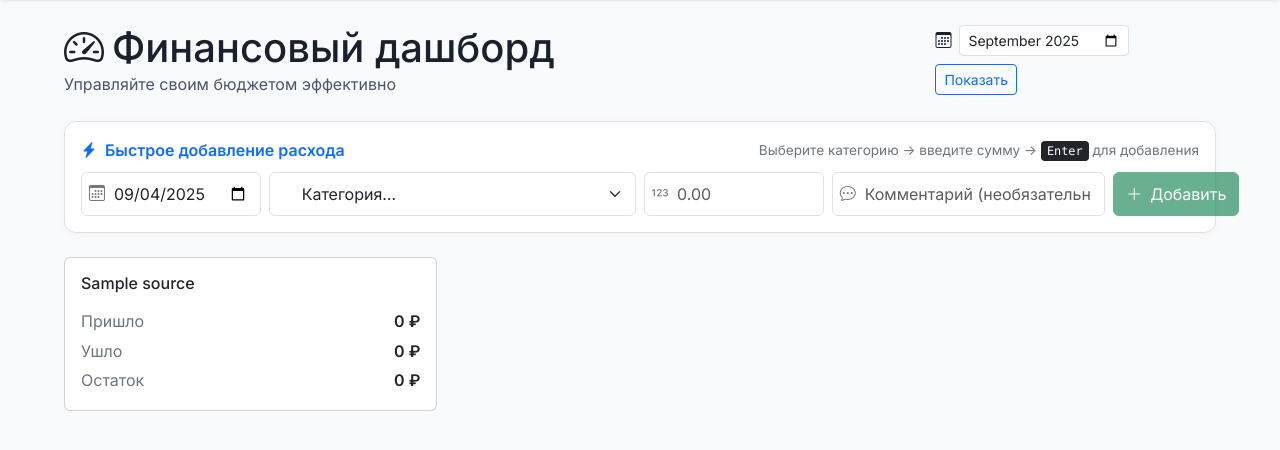
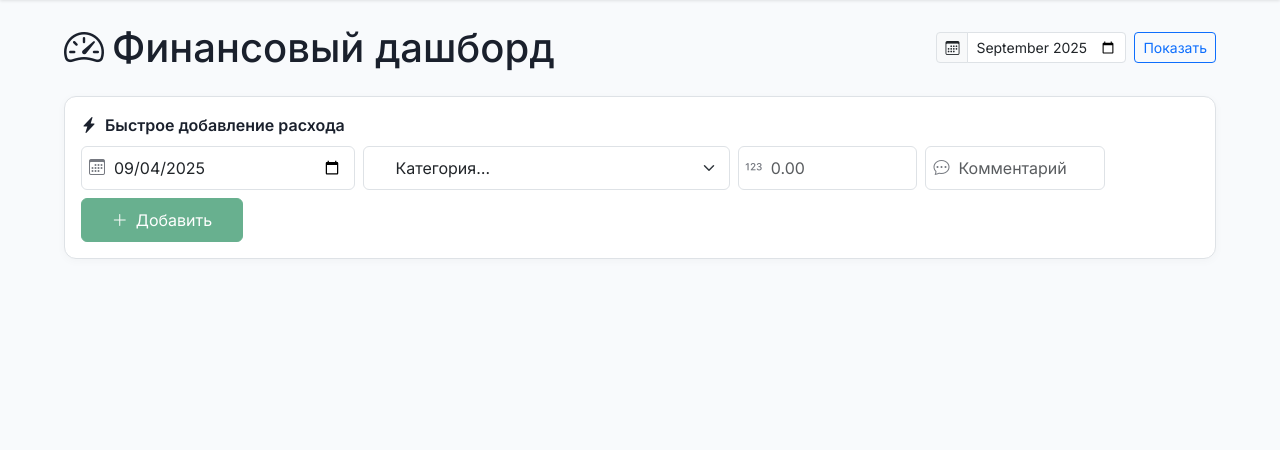
Before and after one commit to Genacvali/crystall-budget, a Flask app: page /dashboard in a window 1280 px wide. Shown: the part 79-529 px from the top of the page. Run offline with Flask 3, Linux system fonts and the light colour scheme; the visitor is signed in with stand-in values (Sample User, id 1); tables that the repository leaves empty hold one stand-in row (values such as "Sample post"); data that the repository does not hold is empty.

Commit message:
update dashboard.html

```diff
--- a/templates/dashboard.html
+++ b/templates/dashboard.html
@@ -3,78 +3,55 @@
 
 {% block content %}
 <style>
-/* селекты не клипуются */
+/* общий */
 select.form-select,.form-modern{position:relative;overflow:hidden;z-index:1}
 select.form-select option,.form-modern option{position:relative;z-index:9999}
 
-/* заголовок: кнопки справа не наезжают */
+/* шапка */
 .header-row{row-gap:.5rem}
 
-/* QUICKBAR */
+/* quickbar */
 .quickbar{border:1px solid var(--bs-border-color);border-radius:12px;background:#fff;box-shadow:0 2px 10px rgba(0,0,0,.03)}
-.quickbar .q-label{font-weight:600;color:#0d6efd;display:flex;align-items:center;gap:.5rem}
 .q-input{position:relative}
-.q-input .bi{position:absolute;left:12px;top:50%;transform:translateY(-50%);opacity:.6}
+.q-input .bi{position:absolute;left:12px;top:50%;transform:translateY(-50%);opacity:.6;pointer-events:none}
 .q-input input.form-control,.q-input select.form-select{padding-left:2rem;height:44px}
-.btn-add{height:44px;display:inline-flex;align-items:center;gap:.5rem}
-.help{font-size:.85rem;color:#6c757d}
-input[type=number]::-webkit-outer-spin-button,
-input[type=number]::-webkit-inner-spin-button{-webkit-appearance:none;margin:0}
-input[type=number]{-moz-appearance:textfield}
-
-/* карточки источников */
-.source-card .k{color:#6c757d}
-.source-card .v{font-weight:600}
-
-/* таблица категорий */
-.table-modern{width:100%;border-collapse:separate;border-spacing:0 8px}
-.table-modern thead th{font-weight:600;color:#6c757d;border:0;padding:.25rem .75rem}
-.table-modern tbody tr{background:#fff;box-shadow:0 1px 2px rgba(0,0,0,.04);border-radius:10px}
-.table-modern tbody td{border:0;padding:.75rem .75rem;vertical-align:middle}
-.table-modern .cell-title{font-weight:700}
-.table-modern .progress{height:8px;background:#eef1f4}
-.table-modern .progress-bar{transition:width .3s ease}
-.badge-soft{border-radius:999px;padding:.35rem .6rem;font-weight:600}
-.badge-soft-success{background:#e8f6ee;color:#198754}
-.badge-soft-warning{background:#fff3cd;color:#b58100}
-.badge-soft-danger{background:#fde2e2;color:#c03a3a}
-.currency{white-space:nowrap}
+.btn-add{height:44px;display:inline-flex;align-items:center;gap:.5rem;justify-content:center}
+.btn-col{min-width:170px}           /* не даём кнопке съехать */
 </style>
 
 <!-- Заголовок -->
-<div class="row align-items-start align-items-md-center justify-content-between header-row mb-4">
+<div class="row align-items-center justify-content-between header-row mb-4">
   <div class="col-auto">
     <h1 class="m-0 d-flex align-items-center gap-2">
       <i class="bi bi-speedometer2"></i> Финансовый дашборд
     </h1>
-    <p class="text-secondary mb-0">Управляйте своим бюджетом эффективно</p>
   </div>
-  <!-- Переключатель месяца -->
+
+  <!-- Переключатель месяца (исправленный пикер) -->
   <div class="col-auto">
     <form method="get" class="d-flex align-items-center gap-2 flex-wrap">
-      <i class="bi bi-calendar3 text-primary"></i>
-      <input type="month" name="month" value="{{ current_month }}" class="form-control form-control-sm" style="max-width:170px">
+      <div class="input-group input-group-sm" style="max-width: 190px;">
+        <span class="input-group-text"><i class="bi bi-calendar3"></i></span>
+        <input type="month" name="month" value="{{ current_month }}" class="form-control">
+      </div>
       <button class="btn btn-outline-primary btn-sm">Показать</button>
     </form>
   </div>
 </div>
 
-<!-- Быстрое добавление расхода — компактная панель -->
+<!-- Быстрый ввод -->
 <div class="quickbar p-3 mb-4">
-  <div class="d-flex align-items-center justify-content-between mb-2 flex-wrap gap-2">
-    <div class="q-label">
+  <div class="d-flex align-items-center justify-content-between mb-2">
+    <div class="fw-semibold text-primary d-flex align-items-center gap-2">
       <i class="bi bi-lightning-charge-fill"></i> Быстрое добавление расхода
-    </div>
-    <div class="help d-none d-md-block">
-      Выберите категорию → введите сумму → <kbd>Enter</kbd> для добавления
     </div>
   </div>
 
   <form id="quick-expense-form" method="POST" action="/quick-expense">
     <input type="hidden" name="return_month" value="{{ current_month }}">
-    <div class="row g-2">
+    <div class="row g-2 align-items-stretch">
       <!-- дата -->
-      <div class="col-12 col-md-2 q-input">
+      <div class="col-12 col-md-3 q-input">
         <i class="bi bi-calendar3"></i>
         <input type="date" name="date" id="qe-date" value="{{ today }}" class="form-control" required>
       </div>
@@ -91,15 +68,16 @@ input[type=number]{-moz-appearance:textfield}
       <!-- сумма -->
       <div class="col-6 col-md-2 q-input">
         <i class="bi bi-123"></i>
-        <input type="number" name="amount" id="qe-amount" step="0.01" min="0.01" placeholder="0.00" inputmode="decimal" class="form-control" required>
+        <input type="number" name="amount" id="qe-amount" step="0.01" min="0.01" placeholder="0.00"
+               inputmode="decimal" class="form-control" required>
       </div>
       <!-- комментарий -->
-      <div class="col-6 col-md-3 q-input">
+      <div class="col-6 col-md-2 q-input">
         <i class="bi bi-chat-dots"></i>
-        <input type="text" name="note" id="qe-note" class="form-control" placeholder="Комментарий (необязательно)">
+        <input type="text" name="note" id="qe-note" class="form-control" placeholder="Комментарий">
       </div>
       <!-- кнопка -->
-      <div class="col-12 col-md-1 d-grid">
+      <div class="col-12 col-md-1 btn-col d-grid">
         <button type="submit" id="qe-submit" class="btn btn-success btn-add" disabled>
           <i class="bi bi-plus-lg"></i><span class="d-none d-md-inline">Добавить</span>
         </button>
@@ -108,80 +86,7 @@ input[type=number]{-moz-appearance:textfield}
   </form>
 </div>
 
-<!-- Источники (если есть) -->
-{% if source_balances and source_balances|length > 0 %}
-<div class="row g-3 mb-4">
-  {% for s in source_balances %}
-  <div class="col-12 col-md-6 col-lg-4">
-    <div class="card source-card">
-      <div class="card-body">
-        <h6 class="mb-3">{{ s.source_name }}</h6>
-        <div class="d-flex justify-content-between mb-1"><span class="k">Пришло</span><span class="v currency">{{ s.income|format_amount }} {{ currency_symbol|default("₽") }}</span></div>
-        <div class="d-flex justify-content-between mb-1"><span class="k">Ушло</span><span class="v currency">{{ s.spent|format_amount }} {{ currency_symbol|default("₽") }}</span></div>
-        <div class="d-flex justify-content-between">
-          <span class="k">Остаток</span>
-          <span class="v currency {% if s.rest < 0 %}text-danger{% endif %}">{{ s.rest|format_amount }} {{ currency_symbol|default("₽") }}</span>
-        </div>
-      </div>
-    </div>
-  </div>
-  {% endfor %}
-</div>
-{% endif %}
-
-<!-- Категории списком -->
-{% if budget_data %}
-<div class="modern-card">
-  <div class="card-body">
-    <table class="table-modern w-100">
-      <thead>
-        <tr>
-          <th>Категория</th>
-          <th class="text-end">Лимит</th>
-          <th class="text-end">Потрачено</th>
-          <th style="min-width:220px">Прогресс</th>
-          <th class="text-end">Остаток</th>
-          <th class="text-end">Статус</th>
-        </tr>
-      </thead>
-      <tbody>
-        {% for item in budget_data %}
-          {% set progress_percent = (item.limit > 0 and (item.spent / item.limit * 100) or 0) | round(1) %}
-          {% set rest = item.limit - item.spent %}
-          <tr>
-            <td class="cell-title">{{ item.category_name }}</td>
-            <td class="text-end currency">{{ item.limit|format_amount }} {{ currency_symbol|default("₽") }}</td>
-            <td class="text-end currency {{ 'text-danger' if item.spent > item.limit else '' }}">{{ item.spent|format_amount }} {{ currency_symbol|default("₽") }}</td>
-            <td>
-              <div class="d-flex align-items-center gap-2">
-                <div class="flex-grow-1">
-                  <div class="progress">
-                    <div class="progress-bar {% if progress_percent < 50 %}bg-success{% elif progress_percent < 80 %}bg-warning{% else %}bg-danger{% endif %}"
-                         role="progressbar"
-                         style="width: {{ [progress_percent, 100] | min }}%;">
-                    </div>
-                  </div>
-                </div>
-                <small class="text-muted" style="width:48px;text-align:right;">{{ progress_percent }}%</small>
-              </div>
-            </td>
-            <td class="text-end currency {{ 'text-danger' if rest < 0 else 'text-success' }}">{{ rest|format_amount }} {{ currency_symbol|default("₽") }}</td>
-            <td class="text-end">
-              {% if item.spent > item.limit %}
-                <span class="badge-soft badge-soft-danger">Превышен</span>
-              {% elif item.limit > 0 and (item.spent / item.limit) > 0.8 %}
-                <span class="badge-soft badge-soft-warning">Почти предел</span>
-              {% else %}
-                <span class="badge-soft badge-soft-success">В норме</span>
-              {% endif %}
-            </td>
-          </tr>
-        {% endfor %}
-      </tbody>
-    </table>
-  </div>
-</div>
-{% endif %}
+{# …дальше оставь блоки источников и таблицу категорий из текущей версии… #}
 {% endblock %}
 
 {% block scripts %}
@@ -194,13 +99,12 @@ document.addEventListener('DOMContentLoaded', function () {
   const noteEl = document.getElementById('qe-note');
   const btn    = document.getElementById('qe-submit');
 
-  // авто «сегодня» если вдруг пусто
   if (dateEl && !dateEl.value) { const d=new Date(); dateEl.value=d.toISOString().slice(0,10); }
 
-  // фокус в сумму после выбора категории
-  if (catEl && amtEl) { catEl.addEventListener('change', () => { if (catEl.value) setTimeout(()=>amtEl.focus(),50); }); }
+  // Фокус в сумму после выбора категории
+  if (catEl && amtEl) catEl.addEventListener('change', () => { if (catEl.value) setTimeout(()=>amtEl.focus(),50); });
 
-  // валидация для кнопки
+  // Активация кнопки
   function validate(){
     const ok = !!(dateEl.value && catEl.value && parseFloat(amtEl.value) > 0);
     btn.disabled = !ok;
@@ -212,7 +116,7 @@ document.addEventListener('DOMContentLoaded', function () {
   });
   validate();
 
-  // Enter из суммы/коммента отправляет форму
+  // Enter в сумме/комменте — отправка
   [amtEl, noteEl].forEach(el=>{
     el.addEventListener('keydown',(e)=>{ if(e.key==='Enter'){ e.preventDefault(); if(!btn.disabled) f.requestSubmit(); }});
   });
```
